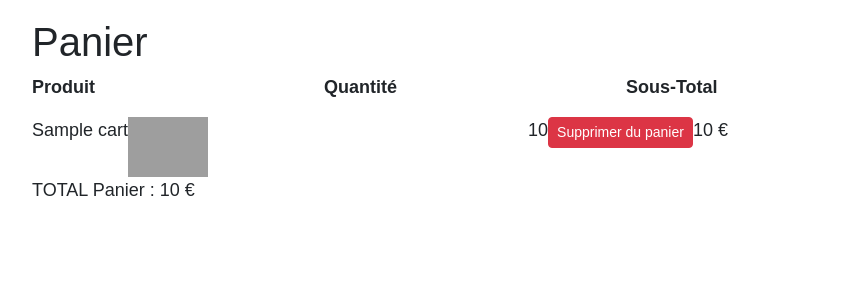
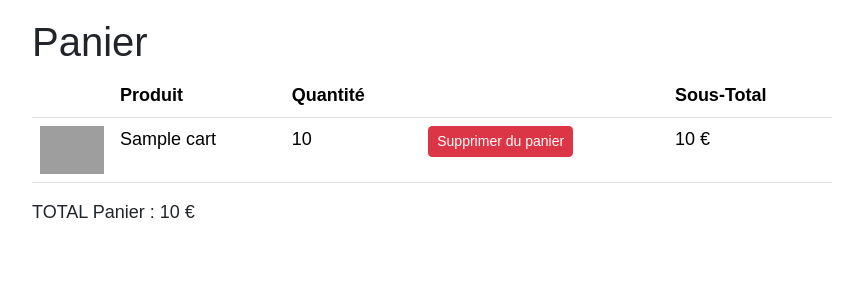
Before and after one commit to Alker51/shopping_demo, a Symfony app: template templates/cart/index.html.twig in a window 1280 px wide. Shown: the part 56-356 px from the top of the page, without its empty margins (208-1071 px from the left). Run offline with Twig, Linux system fonts and the light colour scheme; the template is opened without the code that fills it: most values are stand-ins (such as "Sample title", 1, 10 or a date in 2020); some libraries are stand-ins or nearby versions; grey boxes are pictures that could not be loaded.

Commit message:
:lipstick: MODIF Mise en forme du cart
Fix issue #10 : Mise en forme reussi. L'image et le td font la meme largeur. La taille de l'image est géré par la width du td.

```diff
--- a/public/styles/cartStyle.css
+++ b/public/styles/cartStyle.css
@@ -1,30 +1,8 @@
-img#productImage {
-    width : 20%
+td#gallery {
+    width: 10%;
 }
 
-div#cartHeader {
-    display: flex;
-    flex-direction: row;
-    justify-content: space-between;
-    font-weight: bold;
-    width: 100%;
+td#gallery > img {
+    max-width: 100%;
+    max-height: 100%;
 }
-
-div#cartHeader > p {
-    flex-grow: 1;
-}
-
-div#productImage{
-    width: fit-content;
-    height : fit-content;
-}
-
-div#cartProduct {
-    display: flex;
-    flex-direction: row;
-}
-
-td#tdImage {
-    width: fit-content;
-    height : fit-content;
-}
--- a/templates/cart/index.html.twig
+++ b/templates/cart/index.html.twig
@@ -16,26 +16,28 @@
     <h1>Panier</h1>
 
     {% if cart is not empty %}
-    <div class="Cart">
-        <div id="cartHeader">
-            <p>Produit</p>
-            <p></p>
-            <p>Quantité</p>
-            <p></p>
-            <p>Sous-Total</p>
-        </div>
-        <div id="cartDetail">
+    <table class="Cart table table-responsive">
+        <thead id="cartHeader">
+            <th></th>
+            <th>Produit</th>
+            <th>Quantité</th>
+            <th></th>
+            <th>Sous-Total</th>
+        </thead>
+        <tbody id="cartDetail">
     {% for idProduct, productInfo in cart %}
-            <div id="cartProduct">
-                <div id="productInfo">{{ productInfo.name }}</div>
-                <div id="productInfo"><img id="productImage" src="{{ productInfo.pics }}" alt="{{ productInfo.name }}"/></div>
-                <div id="productInfo">{{ productInfo.qty }}</div>
-                <div id="productInfo"><a href="#"><button type="button" class="btn btn-danger btn-sm">Supprimer du panier</button></a></div>
-                <div id="productInfo">{{ productInfo.total }} &euro;</div>
-            </div>
+            <tr id="cartProduct">
+                <td id="gallery">
+                    <img id="productImage" src="{{ productInfo.pics }}" alt="{{ productInfo.name }}"/>
+                </td>
+                <td id="productInfo">{{ productInfo.name }}</td>
+                <td id="productInfo">{{ productInfo.qty }}</td>
+                <td id="productInfo"><a href="#"><button type="button" class="btn btn-danger btn-sm">Supprimer du panier</button></a></td>
+                <td id="productInfo">{{ productInfo.total }} &euro;</td>
+            </tr>
     {% endfor %}
-        </div>
-    </div>
+        </tbody>
+    </table>
 
         <div>TOTAL Panier : {{ total }} &euro;</div>
     {% else %}
```
